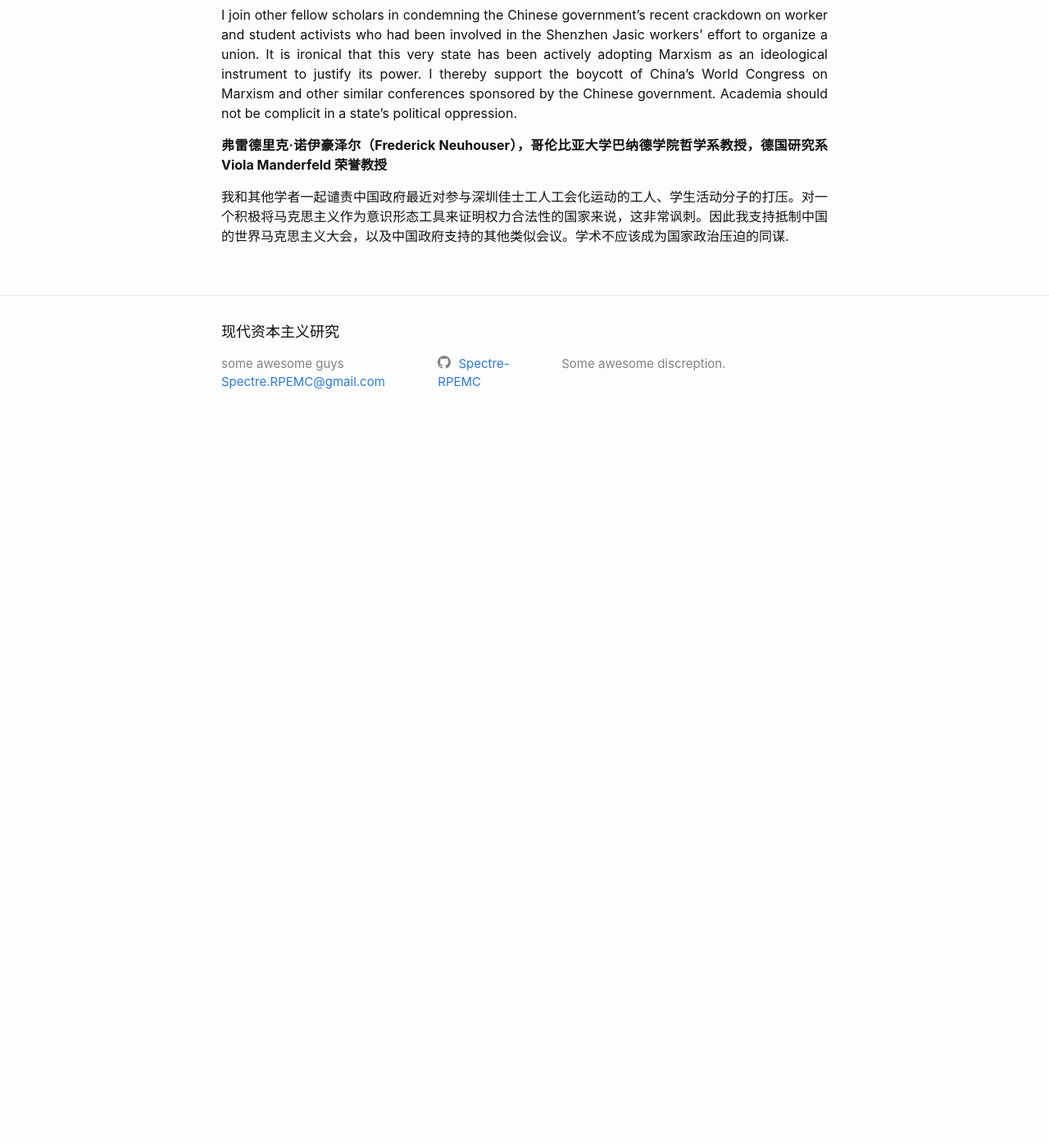
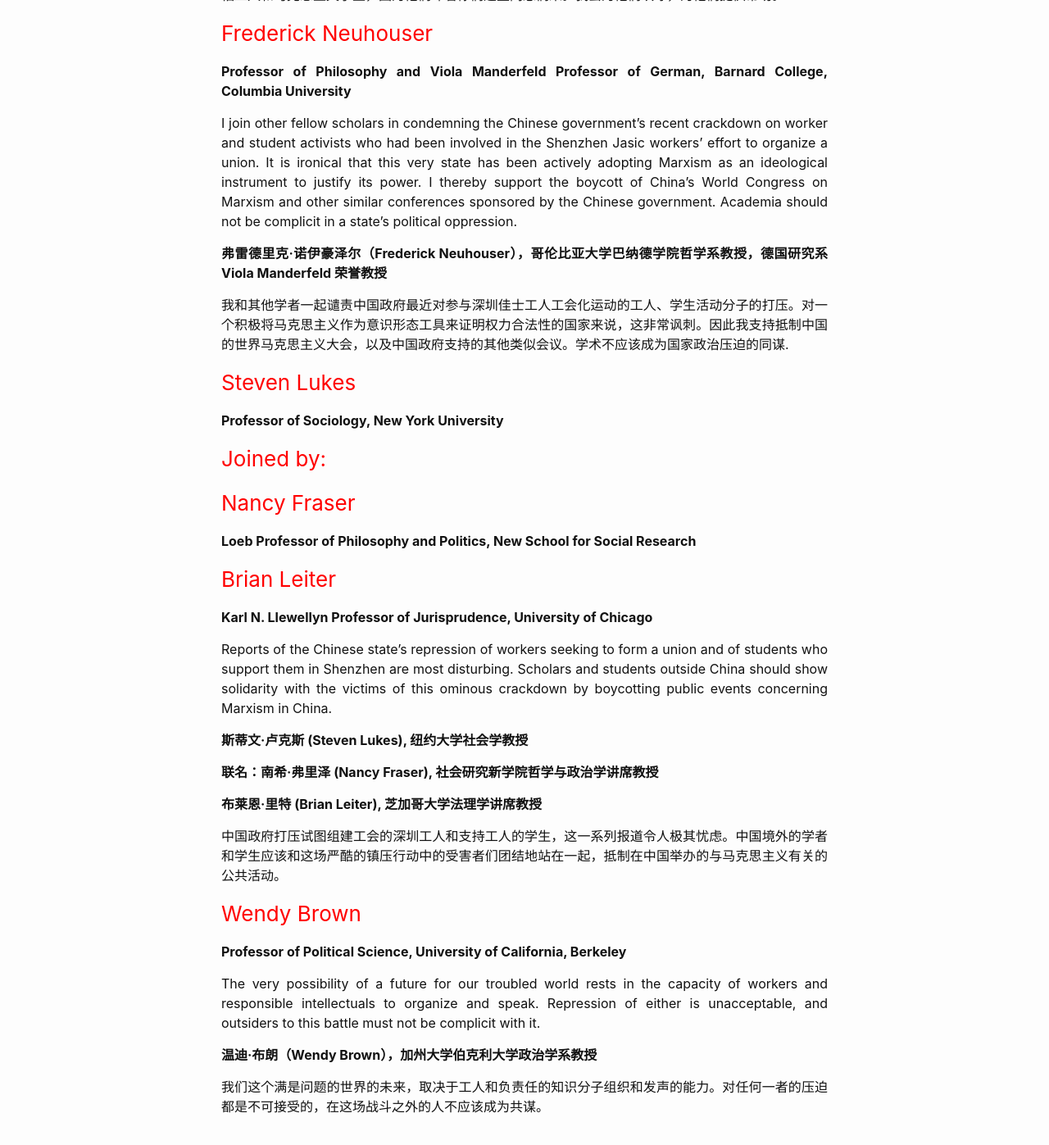
Before and after one commit to Spectre-RPEMC/Spectre-RPEMC.github.io, a Jekyll site: the page built from _posts/2018-11-29-statements.MD, in a window 1280 px wide and 1400 px high, scrolled down 8726 px. Shown: the top 1397 px of the window at 82% size. Built offline with Jekyll 4.4.1, drawn with Linux system fonts in a browser that asks for light colours; before the commit the page ends 9264 px from its top, so only the background shows below that; some of the changed text lies outside the part shown.

Commit message:
Update 2018-11-29-statements.MD

```diff
--- a/_posts/2018-11-29-statements.MD
+++ b/_posts/2018-11-29-statements.MD
@@ -48,9 +48,15 @@
 
 **Laureate Professor of Linguistics, University of Arizona**
 
+### Joined by: Samuel Farber
+
+**Emeritus Professor of Political Science, Brooklyn College of CUNY**
+
 The Chinese government's crackdown on workers, labor activities and leftist students in recent weeks is deeply troubling. It comes into sharp contrast with how the Chinese government has been using Marxism as the main tool of ideological legitimation. To continue to participate in China's World Congress of Marxism and other officially sponsored Marxism-related events means we would stay complicit in the Chinese government's game. Leftist scholars around the world should join the boycott of such conferences and events.
 
 **诺姆·乔姆斯基（Noam Chomsky），亚利桑那大学语言学教授**
+
+**联名：萨缪尔·法比尔（Samuel Farber），纽约市立大学布鲁克林学院政治学荣休教授**
 
 最近几星期以来，中国政府对工人、劳工活动分子与左翼学生的打击令人深感不安。中国政府用马克思主义作为维系意识形态合法性的主要工具，而这种打击与之形成了尖锐的冲突。如果我们继续参与中国的世界马克思主义大会与其它官方赞助的马克思主义相关的活动，那就意味着我们成为了中国政府的这种勾当的同谋。全世界的左翼学者都应该参与抵制这类会议与活动。
 
@@ -194,3 +200,37 @@
 **弗雷德里克·诺伊豪泽尔（Frederick Neuhouser），哥伦比亚大学巴纳德学院哲学系教授，德国研究系 Viola Manderfeld 荣誉教授**
 
 我和其他学者一起谴责中国政府最近对参与深圳佳士工人工会化运动的工人、学生活动分子的打压。对一个积极将马克思主义作为意识形态工具来证明权力合法性的国家来说，这非常讽刺。因此我支持抵制中国的世界马克思主义大会，以及中国政府支持的其他类似会议。学术不应该成为国家政治压迫的同谋.
+
+### Steven Lukes
+
+**Professor of Sociology, New York University**
+
+### Joined by:
+
+### Nancy Fraser
+
+**Loeb Professor of Philosophy and Politics, New School for Social Research**
+
+### Brian Leiter
+
+**Karl N. Llewellyn Professor of Jurisprudence, University of Chicago**
+
+Reports of the Chinese state's repression of workers seeking to form a union and of students who support them in Shenzhen are most disturbing. Scholars and students outside China should show solidarity with the victims of this ominous crackdown by boycotting public events concerning Marxism in China.
+
+**斯蒂文·卢克斯 (Steven Lukes), 纽约大学社会学教授**
+
+**联名：南希·弗里泽 (Nancy Fraser), 社会研究新学院哲学与政治学讲席教授**
+
+**布莱恩·里特 (Brian Leiter), 芝加哥大学法理学讲席教授**
+
+中国政府打压试图组建工会的深圳工人和支持工人的学生，这一系列报道令人极其忧虑。中国境外的学者和学生应该和这场严酷的镇压行动中的受害者们团结地站在一起，抵制在中国举办的与马克思主义有关的公共活动。
+
+### Wendy Brown
+
+**Professor of Political Science, University of California, Berkeley**
+
+The very possibility of a future for our troubled world rests in the capacity of workers and responsible intellectuals to organize and speak.  Repression of either is unacceptable, and outsiders to this battle must not be complicit with it.
+
+**温迪·布朗（Wendy Brown），加州大学伯克利大学政治学系教授**
+
+我们这个满是问题的世界的未来，取决于工人和负责任的知识分子组织和发声的能力。对任何一者的压迫都是不可接受的，在这场战斗之外的人不应该成为共谋。
```
